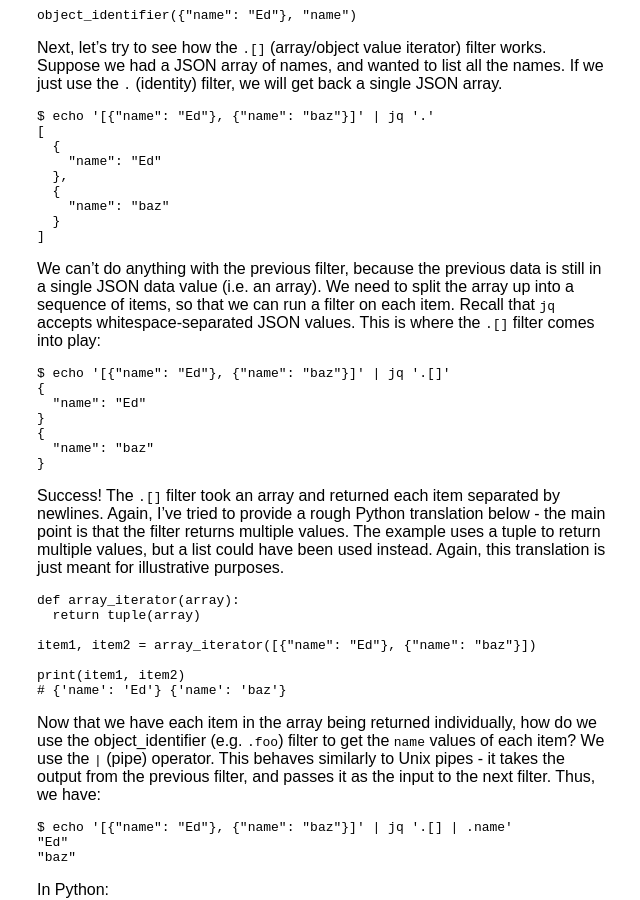
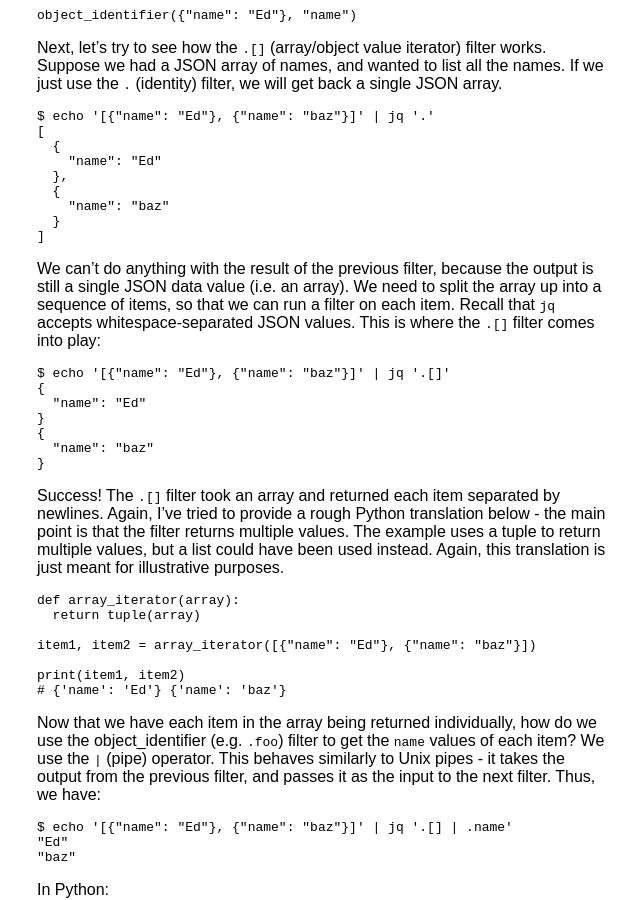
Before and after one commit to edtan/edtan.github.io, a Jekyll site: the page built from _posts/2020-07-12-a-mental-model-for-jq.md, in a window 1280 px wide and 900 px high, scrolled down 1525 px. Shown: the whole window, without its empty margins (315-955 px from the left). Built offline with Jekyll 4.4.1, drawn with Linux system fonts in a browser that asks for light colours.

````diff
--- a/_posts/2020-07-12-a-mental-model-for-jq.md
+++ b/_posts/2020-07-12-a-mental-model-for-jq.md
@@ -127,11 +127,11 @@
 ]
 ```
 
-We can't do anything with the previous filter, because the previous data
-is still in a single JSON data value (i.e. an array).  We need to split
-the array up into a sequence of items, so that we can run a filter on
-each item.  Recall that `jq` accepts whitespace-separated JSON values.
-This is where the `.[]` filter comes into play:
+We can't do anything with the result of the previous filter, because the
+output is still a single JSON data value (i.e. an array).  We need to
+split the array up into a sequence of items, so that we can run a filter
+on each item.  Recall that `jq` accepts whitespace-separated JSON
+values.  This is where the `.[]` filter comes into play:
 
 ```sh
 $ echo '[{"name": "Ed"}, {"name": "baz"}]' | jq '.[]'
````
